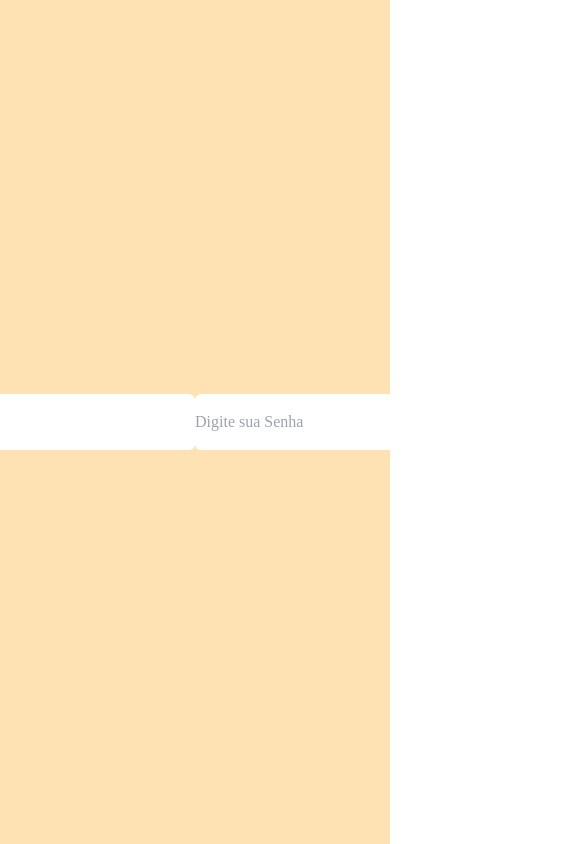
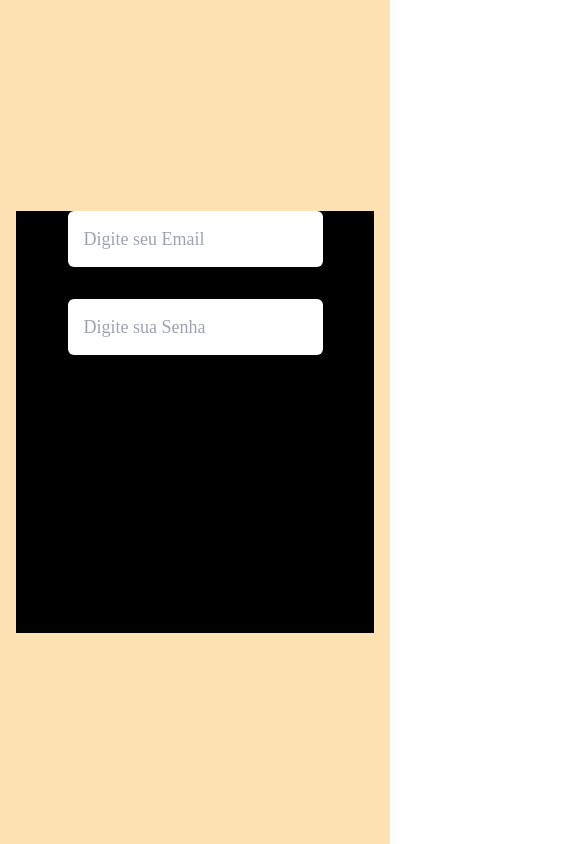
Before and after one commit to LucasPizol/abaco-v2, an Angular app: page / in a window 390 px wide. Shown: the top 844 px of the page, 585 px wide, since content can reach past the window. Built offline with nearby package versions, Linux system fonts and the light colour scheme.

Commit message:
feat: deixando responsivo e inicio dos componenets

```diff
--- a/src/app/app.component.html
+++ b/src/app/app.component.html
@@ -1,4 +1,6 @@
 <app-main-div>
-    <app-inputs type="Email" placeholder="Digite seu Email"></app-inputs>
-    <app-inputs type="Password" placeholder="Digite sua Senha"></app-inputs>
+    <div class="bg-black flex flex-col items-center gap-8 w-full max-w-5xl h-1/2 sm:h-2/6 lg:h-auto">
+        <app-inputs type="Email" placeholder="Digite seu Email"></app-inputs>
+        <app-inputs type="Password" placeholder="Digite sua Senha"></app-inputs>
+    </div>
 </app-main-div>
--- a/src/app/components/inputs/inputs.component.html
+++ b/src/app/components/inputs/inputs.component.html
@@ -1 +1,2 @@
-<input [type]="type" [placeholder]="placeholder" class="font-varela rounded-md w-504 h-14">
+<input [type]="type" [placeholder]="placeholder"
+    class="font-varela rounded-md text-lg h-14 w-full px-4">
--- a/src/app/components/main-div/main-div.component.html
+++ b/src/app/components/main-div/main-div.component.html
@@ -1,3 +1,3 @@
-<div class="bg-[#FFE2B4] flex justify-center place-items-center w-full h-screen">
+<div class="bg-[#FFE2B4] flex justify-center place-items-center w-full h-screen px-4">
     <ng-content></ng-content>
 </div>
--- a/tailwind.config.ts
+++ b/tailwind.config.ts
@@ -5,11 +5,12 @@ export default {
   theme: {
     extend: {
       width: {
-        '504': '504px',
+        '400': '400px',
+        '704': '704px',
       },
       colors: {
         'yellow cream': '#FFE2B4',
-        'orange dark': '#FBB03B',
+        'yellow mostard': '#FBB03B',
       },
       fontFamily: {
         sans: ['sans-serif'],
```
